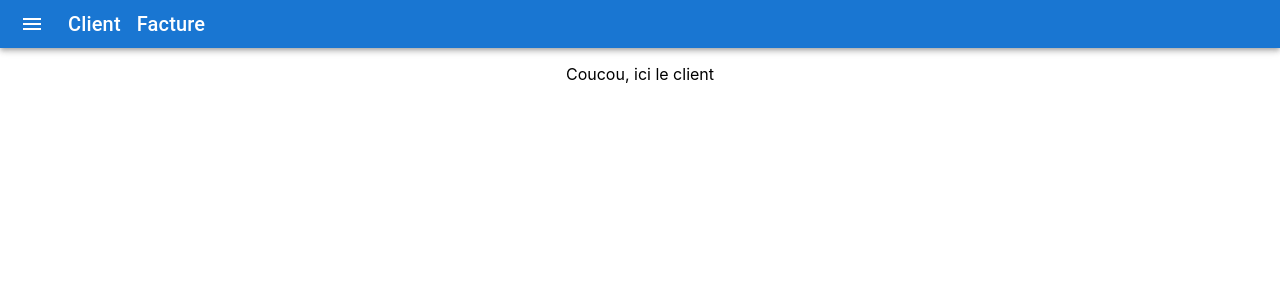
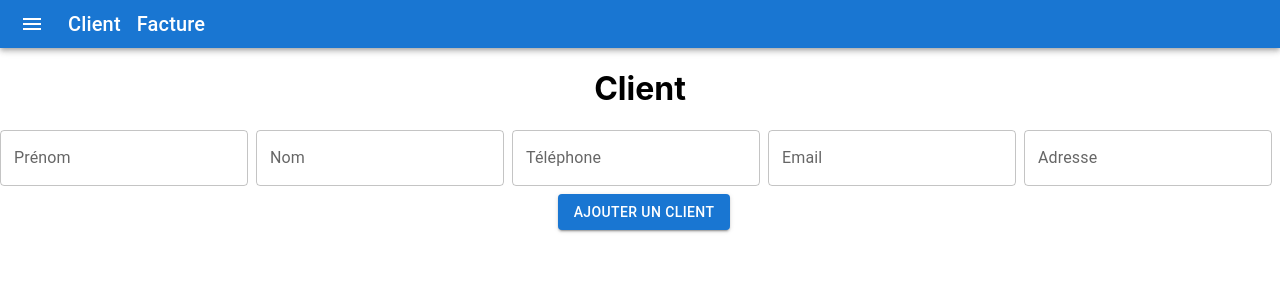
Before and after one commit to Karoffski/MockProject, a React (Create React App) app: page /client in a window 1280 px wide. Shown: the top 300 px of the page. Built offline with nearby package versions, Linux system fonts and the light colour scheme.

Commit message:
Modified components to match backend format

```diff
--- a/src/components/client.js
+++ b/src/components/client.js
@@ -1,13 +1,96 @@
-import React from "react";
+import React, { useState } from 'react';
+import { TextField } from '@mui/material';
+import Button from '@mui/material/Button';
 
 const Client = () => {
 
-    return(
-        <div>
-            <p>Coucou, ici le client</p>
-        </div>
-    )
+  const [form, setForm] = useState({
+    firstName: "",
+    lastName: "",
+    phone: "",
+    email:"",
+    adress: ""
+  })
 
+  function updateForm(value) {
+    return setForm((prev) => {
+      return { ...prev, ...value };
+    })
+  }
+
+  async function handleSubmit(e) {
+    e.preventDefault();
+
+    const newUser = { ...form };
+
+    await fetch("http://localhost:8080/api/addclient", {
+      method: 'POST',
+      headers: {
+        'Accept': 'application/json, text/plain, */*',
+        'Content-Type': 'application/json',
+      },
+      body: JSON.stringify(newUser),
+    })
+      .catch(error => window.alert(error))
+      .then(setForm({
+        firstName: "",
+        lastName: "",
+        phone: "",
+        email:"",
+        adress: ""
+      }))
+  }
+
+  return (
+    <>
+      <h1 className='signup'>Client</h1>
+      <TextField
+        id="firstName"
+        label="Prénom"
+        type=""
+        autoComplete="current-firstName"
+        onChange={(e) => updateForm({ firstName: e.target.value })}
+        sx={{mr: 1}}
+      />
+      <TextField
+        id="lastName"
+        label="Nom"
+        type=""
+        autoComplete="current-lastName"
+        onChange={(e) => updateForm({ lastName: e.target.value })}
+        sx={{mr: 1}}
+      />
+      <TextField
+        id="phone"
+        label="Téléphone"
+        type=""
+        autoComplete="current-phone"
+        onChange={(e) => updateForm({ phone: e.target.value })}
+        sx={{mr: 1}}
+      />
+      <TextField
+        id="email"
+        label="Email"
+        type=""
+        autoComplete="current-email"
+        onChange={(e) => updateForm({ email: e.target.value })}
+        sx={{mr: 1}}
+      />
+      <TextField
+        id="adress"
+        label="Adresse"
+        type=""
+        autoComplete="current-adress"
+        onChange={(e) => updateForm({ adress: e.target.value })}
+        sx={{mr: 1}}
+      />
+      <Button
+        variant="contained"
+        onClick={handleSubmit}
+        sx={{ml: 1, mt: 1}}
+      >Ajouter un client</Button>
+    </>
+  )
 }
 
 export default Client;
--- a/src/components/connexion.js
+++ b/src/components/connexion.js
@@ -9,6 +9,8 @@ const Connexion = () => {
     email: "",
     password: ""
   })
+
+  const [data, setData] = useState([])
 
   const navigate = useNavigate();
 
@@ -31,14 +33,14 @@ const Connexion = () => {
       },
       body: JSON.stringify(newUser),
     })
-      .then(res => console.log(res.data))
+      .then(res => setData(res.data))
+      .then(localStorage.setItem('user', JSON.stringify(data)))
       .catch(error => window.alert(error))
       .then(setForm({
         email: "",
         password: ""
       }))
-      if(res.status == 200)
-        navigate("/connexion")
+      navigate('/connexion')
   }
 
   return (
@@ -75,7 +77,8 @@ const Connexion = () => {
         >Se connecter</Button>
     </div>
     </>
-  );
-}
+  )
+};
+
 
 export default Connexion;
--- a/src/components/facture.js
+++ b/src/components/facture.js
@@ -1,13 +1,76 @@
-import React from "react"
+import React, { useState } from 'react';
+import { TextField } from '@mui/material';
+import Button from '@mui/material/Button';
 
 const Facture = () => {
 
-return(
-    <div>
-        <p>Ici la facture</p>
-    </div>
-)
+  const [form, setForm] = useState({
+    ref: "",
+    montant: "",
+    status: "",
+  })
 
+  function updateForm(value) {
+    return setForm((prev) => {
+      return { ...prev, ...value };
+    })
+  }
+
+  async function handleSubmit(e) {
+    e.preventDefault();
+
+    const newUser = { ...form };
+
+    await fetch("http://localhost:8080/api/addclient", {
+      method: 'POST',
+      headers: {
+        'Accept': 'application/json, text/plain, */*',
+        'Content-Type': 'application/json',
+      },
+      body: JSON.stringify(newUser),
+    })
+      .catch(error => window.alert(error))
+      .then(setForm({
+        ref: "",
+        montant: "",
+        status: "",
+      }))
+  }
+
+  return (
+    <>
+      <h1 className='signup'>Client</h1>
+      <TextField
+        id="ref"
+        label="Référence"
+        type=""
+        autoComplete="current-ref"
+        onChange={(e) => updateForm({ firstName: e.target.value })}
+        sx={{mr: 1}}
+      />
+      <TextField
+        id="montant"
+        label="Montant"
+        type=""
+        autoComplete="current-montant"
+        onChange={(e) => updateForm({ firstName: e.target.value })}
+        sx={{mr: 1}}
+      />
+      <TextField
+        id="status"
+        label="Status"
+        type=""
+        autoComplete="current-status"
+        onChange={(e) => updateForm({ firstName: e.target.value })}
+        sx={{mr: 1}}
+      />
+      <Button
+        variant="contained"
+        onClick={handleSubmit}
+        sx={{ml: 1, mt: 1}}
+      >Créer une facture</Button>
+    </>
+  )
 }
 
 export default Facture;
--- a/src/components/inscription.js
+++ b/src/components/inscription.js
@@ -7,10 +7,9 @@ const Inscription = () => {
 
   const [form, setForm] = useState({
     email: "",
+    password: "",
     firstName: "",
     lastName: "",
-    password: "",
-    adress: ""
   })
 
   const navigate = useNavigate();
@@ -26,9 +25,10 @@ const Inscription = () => {
 
     const newUser = { ...form };
 
-    await fetch("http://localhost:5000/inscription", {
+    await fetch("http://localhost:8080/api/signup", {
       method: 'POST',
       headers: {
+        'Accept': 'application/json, text/plain, */*',
         'Content-Type': 'application/json',
       },
       body: JSON.stringify(newUser),
@@ -36,12 +36,11 @@ const Inscription = () => {
       .catch(error => window.alert(error))
       .then(setForm({
         email: "",
+        password: "",
         firstName: "",
         lastName: "",
-        password: "",
-        adress: ""
       }))
-      navigate("/")
+      .then(navigate('/connexion'))
   }
 
   return (
@@ -75,13 +74,6 @@ const Inscription = () => {
         autoComplete="current-password"
         onChange={(e) => updateForm({ password: e.target.value })}
       /><br></br><br></br>
-      <TextField
-        id="adress"
-        label="Adresse"
-        type=""
-        autoComplete="current-adress"
-        onChange={(e) => updateForm({ adress: e.target.value })}
-      /><br></br>
       <br></br>
       <Button
         variant="contained"
```
